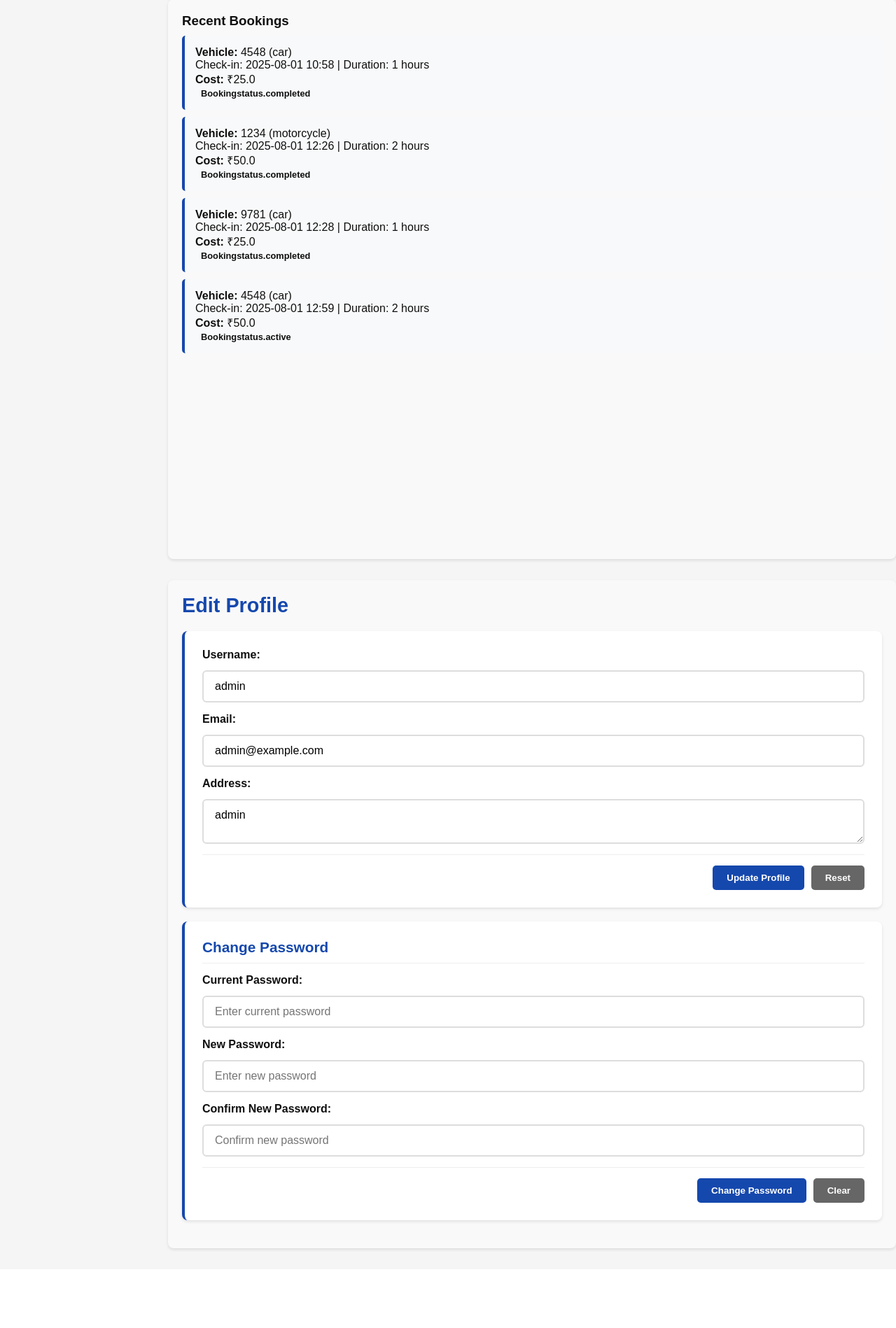
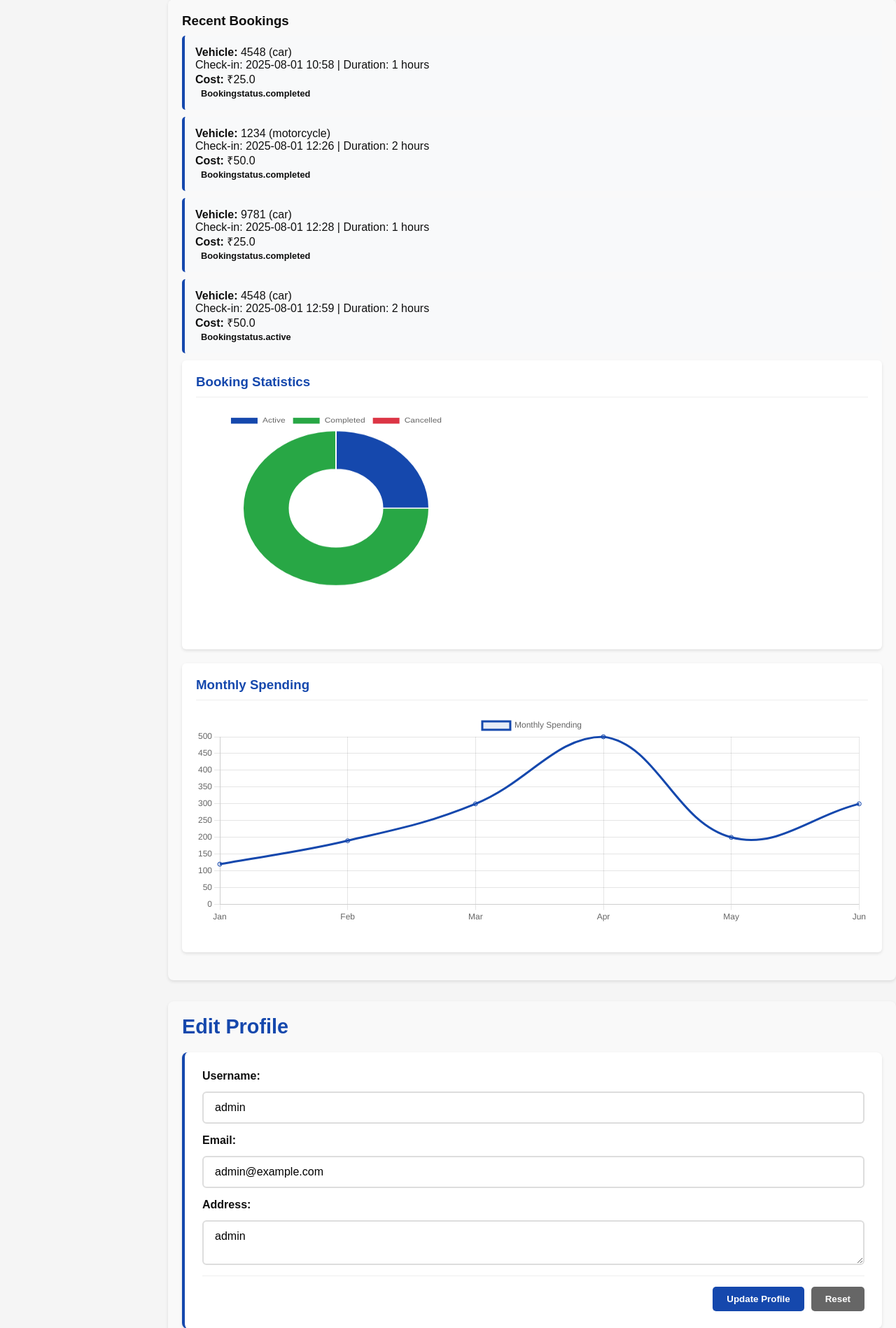
Before and after one commit to 23f2004390/vehicle-parking-app, a Flask app: page /user_dashboard in a window 1280 px wide. Shown: the part 2107-4005 px from the top of the page at 70% size. Before the commit the page ends 3896 px from the top, so only its background shows below. Run offline with Flask 3, Linux system fonts and the light colour scheme; a user stored in the database is signed in; some libraries are stand-ins or nearby versions.

Commit message:
user test

```diff
--- a/static/css/user.css
+++ b/static/css/user.css
@@ -546,10 +546,34 @@ body {
     border-radius: 8px;
     box-shadow: 0 2px 4px rgba(0,0,0,0.1);
     margin-bottom: 30px;
-    height: 100vh;
+    height: auto;
+    /* overflow: auto; */
 }
 
 
+/* Chart Styles */
+.chart-container {
+    /* position: relative; */
+    display: flex;
+    height: 300px;
+    margin: 20px 0;
+}
+
+canvas {
+    max-width: 100% !important;
+    height: 300px !important;
+}
+
+/* Specific chart containers */
+#bookingChart {
+    max-width: 400px !important;
+    height: 250px !important;
+}
+
+#spendingChart {
+    max-width: 100% !important;
+    height: 300px !important;
+}
 /* --------------profile section styles---------------- */
 .profile-edit {
     margin-left: 240px;
--- a/templates/user.html
+++ b/templates/user.html
@@ -6,6 +6,8 @@
     <title>Dashboard</title>
     <link href="https://cdn.jsdelivr.net/npm/remixicon@4.5.0/fonts/remixicon.css" rel="stylesheet"/>
     <link rel="stylesheet" href="/static/css/user.css">
+    <script src="https://cdn.jsdelivr.net/npm/chart.js"></script>
+
 </head>
 <body>
     <!-- Flash Messages -->
@@ -247,11 +249,28 @@
             <span class="status-badge status-{{ booking.status }}">{{ booking.status | capitalize }}</span>
         </div>
         {% endfor %}
+        <!-- ---------chartjs -->
+
+<!-- ---------chartjs -->
+<div class="card">
+    <h3>Booking Statistics</h3>
+    <div class="chart-container">
+        <canvas id="bookingChart"></canvas>
     </div>
+</div>
+
+<div class="card">
+    <h3>Monthly Spending</h3>
+    <div class="chart-container">
+        <canvas id="spendingChart"></canvas>
+    </div>
+</div>
+
+    </div>
+
+    <!-- Profile Information Form -->
     <div class="profile-edit" id="profile">
     <h3>Edit Profile</h3>
-
-    <!-- Profile Information Form -->
     <form action="/update-profile" method="POST" class="profile-form">
         <div class="form-group">
             <label for="username">Username:</label>
@@ -302,5 +321,62 @@
 </div>
 <script src="{{ url_for('static', filename='js/user.js') }}"></script>
 <script src="{{ url_for('static', filename='js/user_search.js') }}"></script>
+<script>
+    // Initialize charts when DOM is loaded
+document.addEventListener('DOMContentLoaded', function() {
+
+    // Booking Status Chart
+    const bookingCtx = document.getElementById('bookingChart');
+    if (bookingCtx) {
+        new Chart(bookingCtx, {
+            type: 'doughnut',
+            data: {
+                labels: ['Active', 'Completed', 'Cancelled'],
+                datasets: [{
+                    data: [
+                        // You'll need to pass these values from your Flask template
+                        {{ bookings | selectattr('status.value', 'equalto', 'active') | list | length }},
+                        {{ bookings | selectattr('status.value', 'equalto', 'completed') | list | length }},
+                        {{ bookings | selectattr('status.value', 'equalto', 'cancelled') | list | length }}
+                    ],
+                    backgroundColor: ['#1548ad', '#28a745', '#dc3545'],
+                    borderWidth: 2
+                }]
+            },
+            options: {
+                responsive: true,
+                maintainAspectRatio: false
+            }
+        });
+    }
+
+    // Monthly Spending Chart
+    const spendingCtx = document.getElementById('spendingChart');
+    if (spendingCtx) {
+        new Chart(spendingCtx, {
+            type: 'line',
+            data: {
+                labels: ['Jan', 'Feb', 'Mar', 'Apr', 'May', 'Jun'],
+                datasets: [{
+                    label: 'Monthly Spending',
+                    data: [120, 190, 300, 500, 200, 300], // Replace with actual data
+                    borderColor: '#1548ad',
+                    backgroundColor: 'rgba(21, 72, 173, 0.1)',
+                    tension: 0.4
+                }]
+            },
+            options: {
+                responsive: true,
+                maintainAspectRatio: false,
+                scales: {
+                    y: {
+                        beginAtZero: true
+                    }
+                }
+            }
+        });
+    }
+});
+</script>
 </body>
 </html>
```
Also changed, not shown: instance/site.db, static/js/user.js (line endings or trailing spaces).
